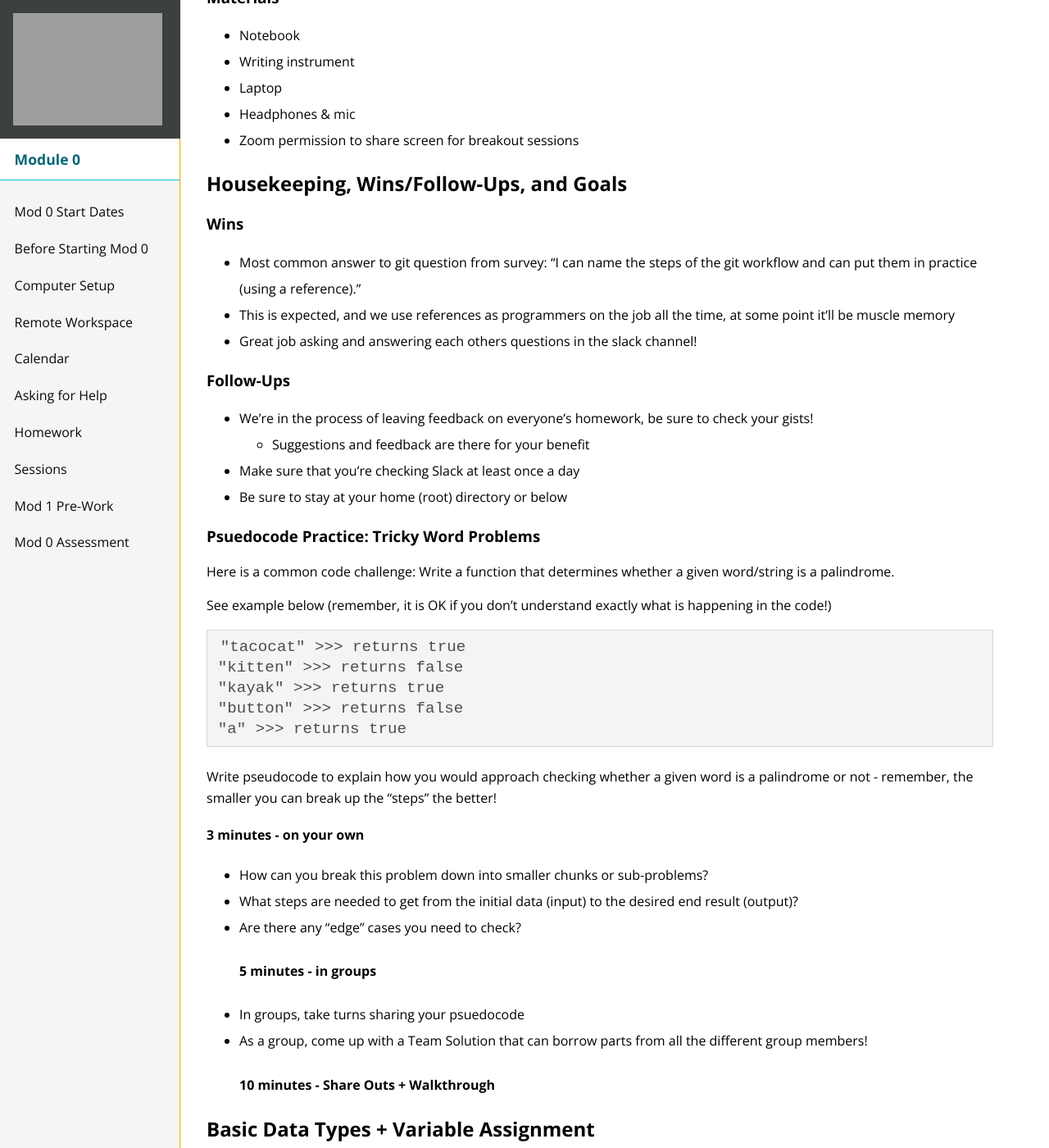
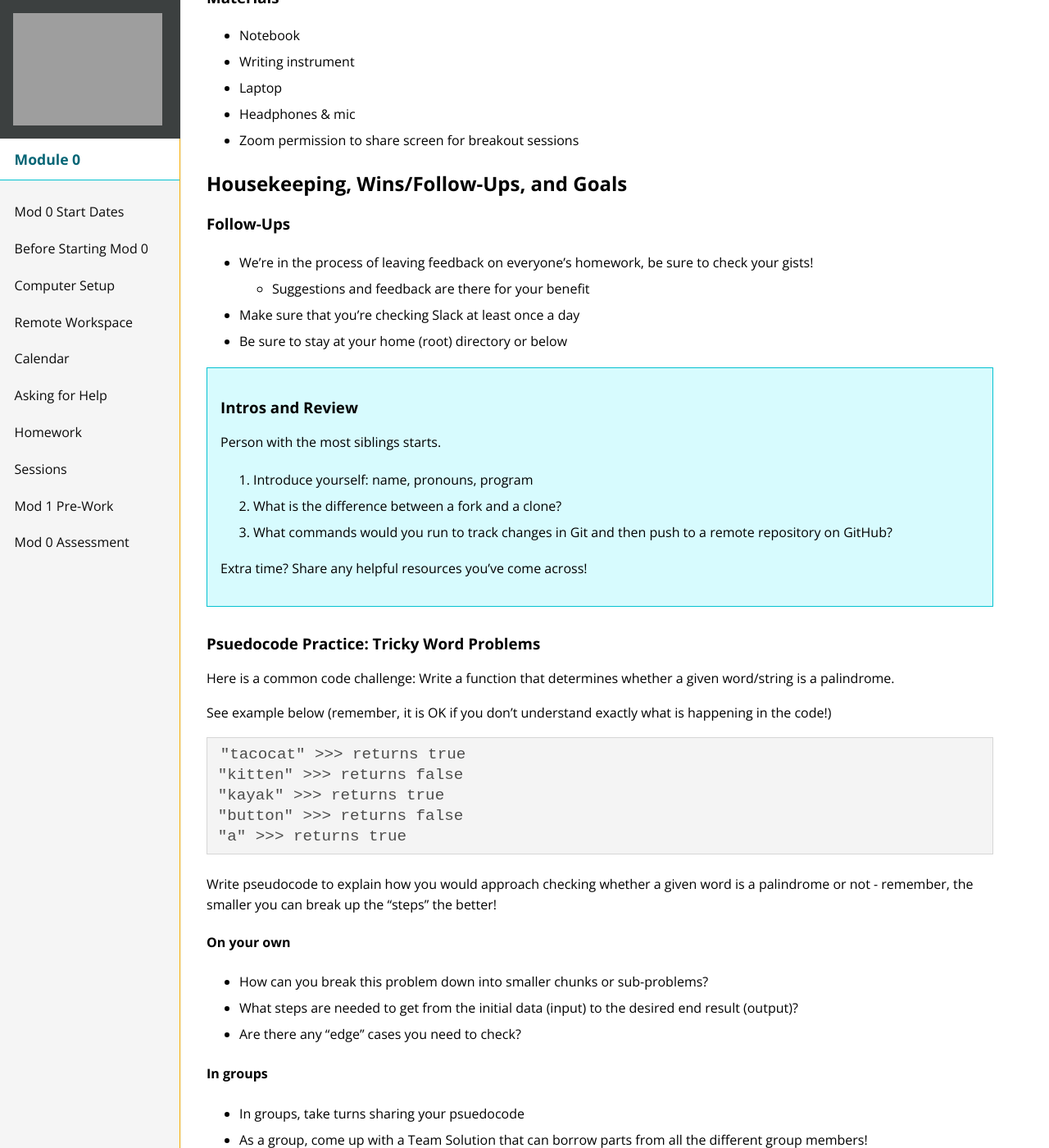
Before and after one commit to turingschool/mod-0-curriculum, a Jekyll site: the page built from session4/index.md, in a window 1280 px wide and 1400 px high, scrolled down 569 px. Shown: the whole window at 82% size. Built offline with Jekyll 4.4.1, drawn with Linux system fonts in a browser that asks for light colours; nearby versions of some CDN libraries; some of the changed text lies outside the part shown.

Commit message:
edits for session order and timing

```diff
--- a/session4/index.md
+++ b/session4/index.md
@@ -26,18 +26,23 @@ subheading: Data Types, Variables + Modeling Real World Things
 
 ## Housekeeping, Wins/Follow-Ups, and Goals
 
-### Wins
-
-- Most common answer to git question from survey: "I can name the steps of the git workflow and can put them in practice (using a reference)."
-- This is expected, and we use references as programmers on the job all the time, at some point it'll be muscle memory
-- Great job asking and answering each others questions in the slack channel!
-
 ### Follow-Ups
 
 - We're in the process of leaving feedback on everyone's homework, be sure to check your gists!
   - Suggestions and feedback are there for your benefit
 - Make sure that you're checking Slack at least once a day
 - Be sure to stay at your home (root) directory or below
+
+<div class="try-it">
+  <h3>Intros and Review</h3>
+  <p>Person with the most siblings starts.</p>
+  <ol>
+    <li>Introduce yourself: name, pronouns, program</li>
+    <li>What is the difference between a fork and a clone?</li>
+    <li>What commands would you run to track changes in Git and then push to a remote repository on GitHub?</li>
+  </ol>
+  <p>Extra time? Share any helpful resources you’ve come across!</p>
+</div>
 
 ### Psuedocode Practice: Tricky Word Problems
 
@@ -55,25 +60,21 @@ See example below (remember, it is OK if you don't understand exactly what is ha
 
 Write pseudocode to explain how you would approach checking whether a given word is a palindrome or not - remember, the smaller you can break up the "steps" the better!
 
-#### 3 minutes - on your own
+#### On your own
 - How can you break this problem down into smaller chunks or sub-problems?
 - What steps are needed to get from the initial data (input) to the desired end result (output)?
 - Are there any "edge" cases you need to check?
-#### 5 minutes - in groups
+
+#### In groups
 - In groups, take turns sharing your psuedocode
 - As a group, come up with a Team Solution that can borrow parts from all the different group members!
-#### 10 minutes - Share Outs + Walkthrough
+
+#### Share Out + Review
 
 <a name="datatypes"></a>
 ## Basic Data Types + Variable Assignment
 
 In most programming languages, you'll find the same basic <span class="vocab">data types</span>. A data type represents the kind of data that you can use in the programming language. In this section, we'll discuss five different basic data types that are applicable to both the front end and back end. Luckily for us, the <span class="vocab">syntax</span> (the way we write) for these basic data types is almost identical in Ruby and JavaScript.
-
-
-### Data Type Use Cases and Syntax Practice
-We are going to break out into program specific small groups to start working through these skills!
-- [Frontend: Data Types + Variable Assignment in Javascript](./data-types-fe.md)
-- [Backend: Data Types + Variable Assignment in Ruby](./data-types-be.md)
 
 ## Technical Assessment Prep
 You will be taking the technical assessment following the last session of Mod 0. It is a good idea to begin preparing for this assessment now so that you feel comfortable and confident with the material.
@@ -101,3 +102,8 @@ We **STRONGLY** recommend that you study ahead of time for this assessment. Luck
   - How to model data using objects and variables (coming in Session 5)
 
   Preparing for this assessment is a great way to start building relationships with your community - remember, Turing is NOT a competition! We highly encourage you to use resources such as Slack calls, Zoom meetings, screen sharing, Driver - Navigator, etc. to work with your cohortmates to practice these skills!
+
+### Data Type Use Cases and Syntax Practice
+We are going to break out into program specific small groups to start working through these skills!
+- [Frontend: Data Types + Variable Assignment in Javascript](./data-types-fe.md)
+- [Backend: Data Types + Variable Assignment in Ruby](./data-types-be.md)
```
Also changed, not shown: session2/index.md (+22 -3 lines), session3/index.md (+21 -11 lines), session5/index.md (+13 -9 lines).
